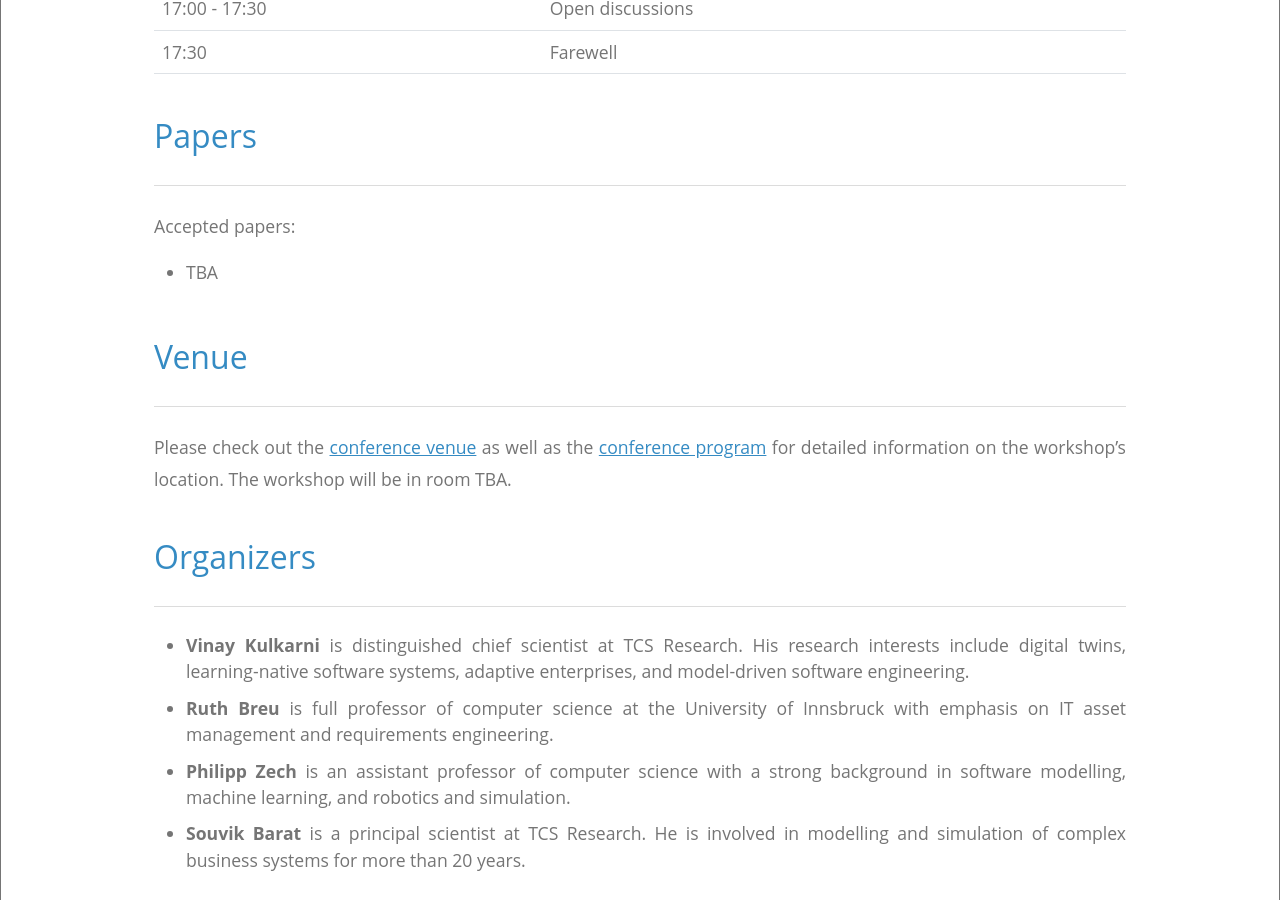
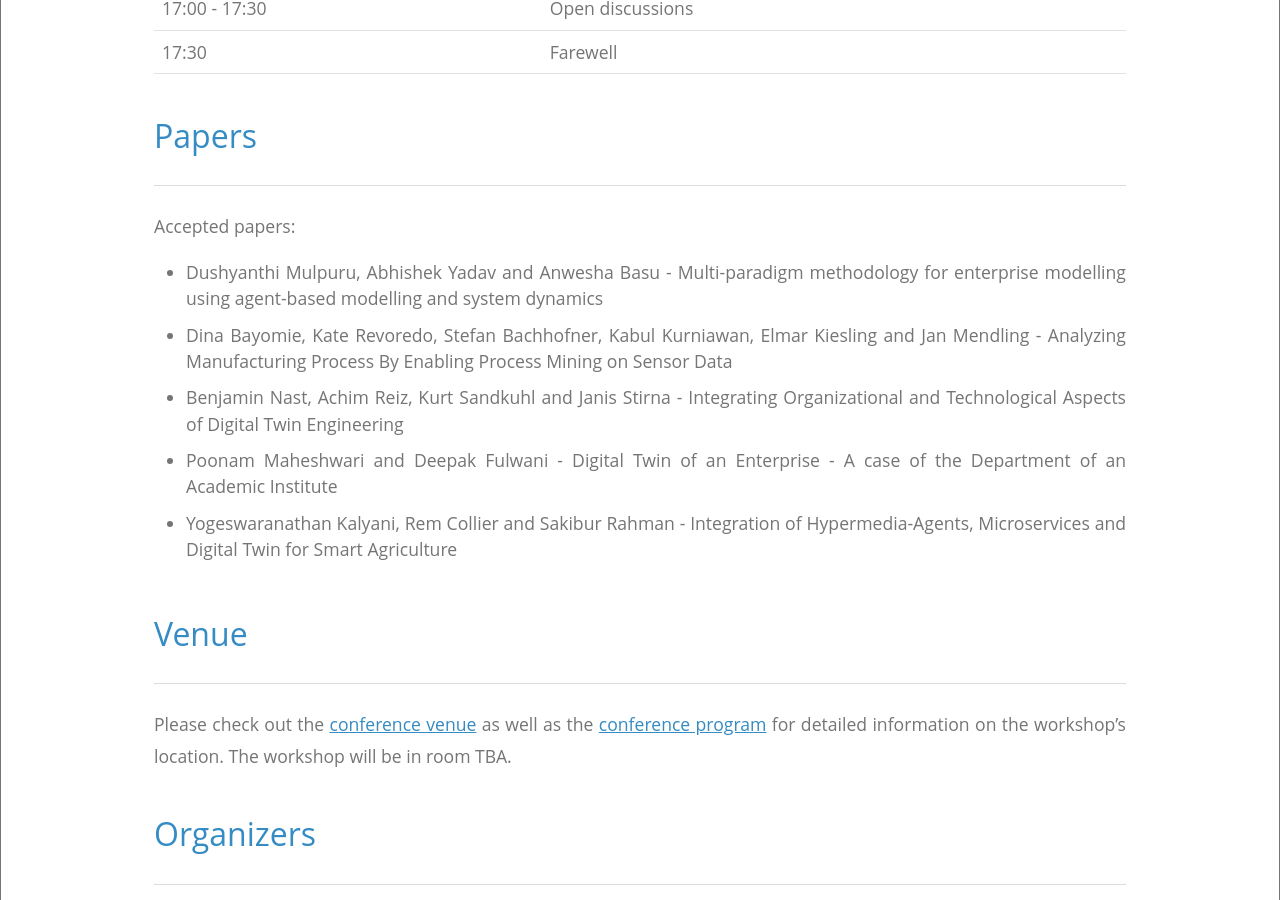
Before and after one commit to thedude81/dtworkshop, a Jekyll site: the page built from index.html, in a window 1280 px wide and 900 px high, scrolled down 3838 px. Built offline with Jekyll 4.4.1, drawn with Linux system fonts in a browser that asks for light colours.

Commit message:
Update index.html

```diff
--- a/index.html
+++ b/index.html
@@ -190,7 +190,11 @@ title: 1st International Workshop on Digital Twin Engineering
       <p>Accepted papers:</p>
 
       <ul>
-        <li>TBA</li>
+        <li>Dushyanthi Mulpuru, Abhishek Yadav and Anwesha Basu - Multi-paradigm methodology for enterprise modelling using agent-based modelling and system dynamics</li>
+        <li>Dina Bayomie, Kate Revoredo, Stefan Bachhofner, Kabul Kurniawan, Elmar Kiesling and Jan Mendling - Analyzing Manufacturing Process By Enabling Process Mining on Sensor Data</li>
+        <li>Benjamin Nast, Achim Reiz, Kurt Sandkuhl and Janis Stirna - Integrating Organizational and Technological Aspects of Digital Twin Engineering</li>
+        <li>Poonam Maheshwari and Deepak Fulwani - Digital Twin of an Enterprise - A case of the Department of an Academic Institute</li>
+        <li>Yogeswaranathan Kalyani, Rem Collier and Sakibur Rahman - Integration of Hypermedia-Agents, Microservices and Digital Twin for Smart Agriculture</li>
       </ul>
       <br>
 
```
